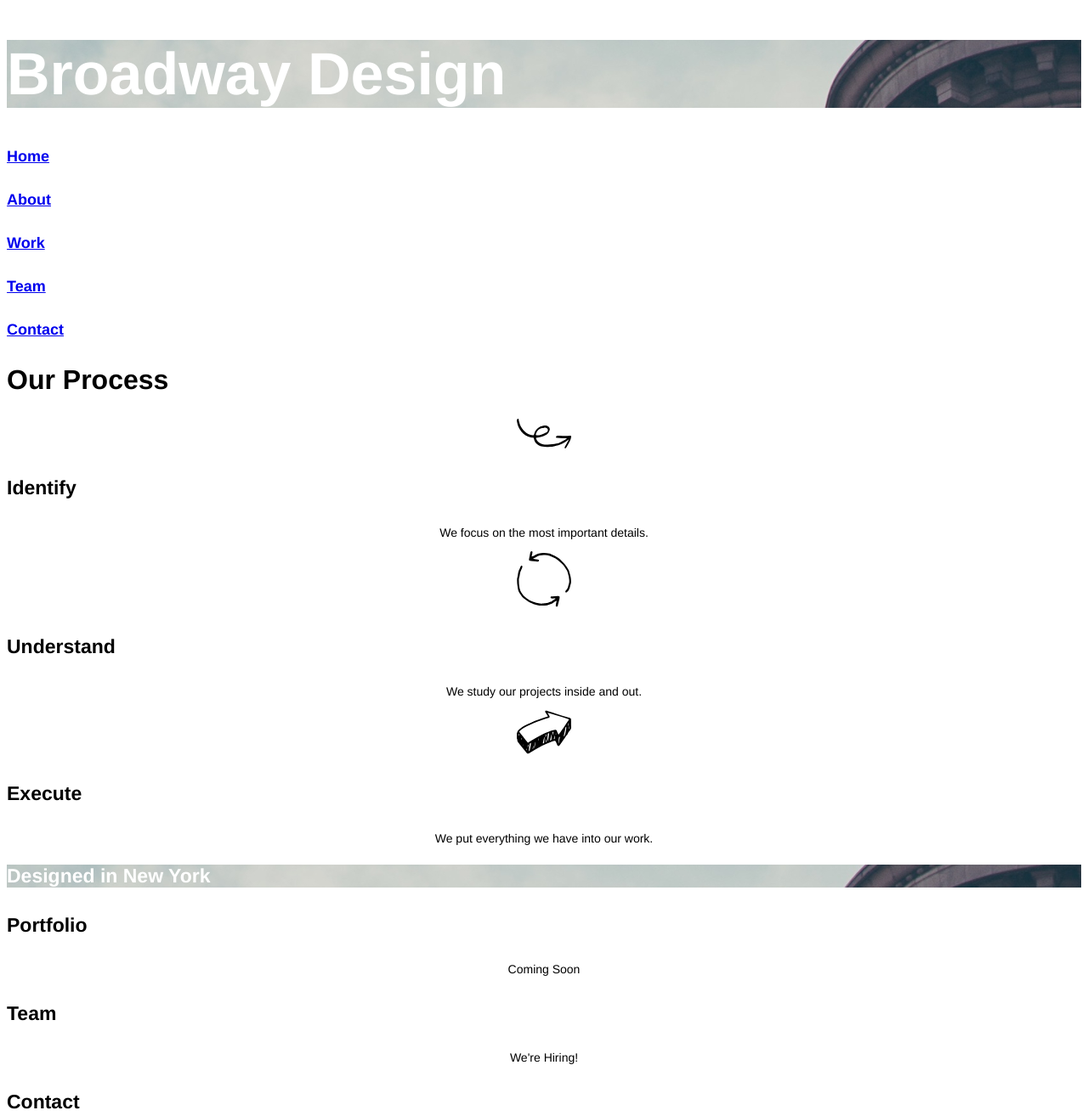
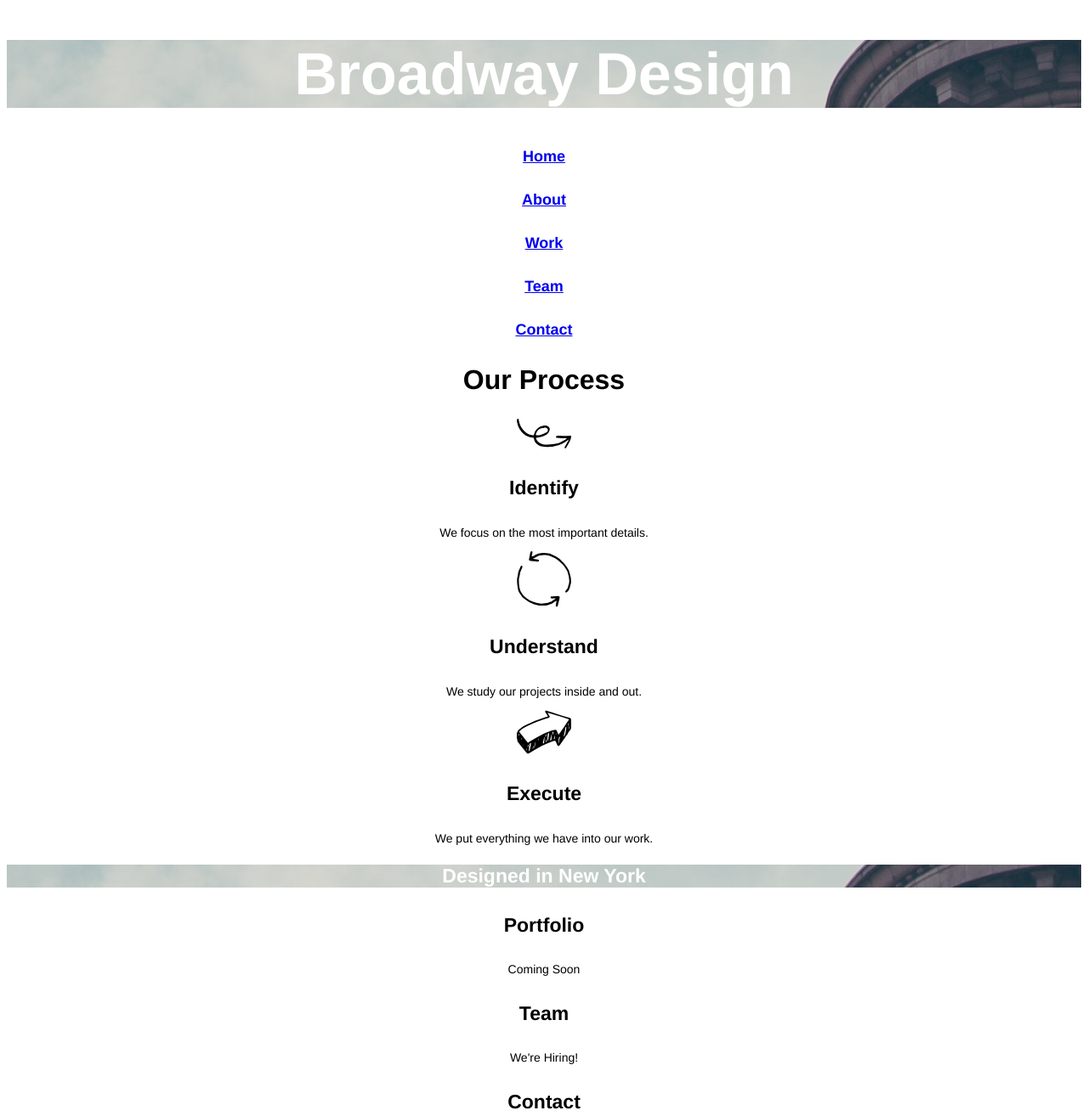
Before and after one commit to hollis96/broadway, a plain HTML site: page index.html in a window 1280 px wide. Shown: the top 1314 px of the page at 85% size. Drawn offline with Linux system fonts and the light colour scheme.

Commit message:
Update style.css

```diff
--- a/resources/css/style.css
+++ b/resources/css/style.css
@@ -9,10 +9,12 @@ h1 {
   font-size: 70px;
   font-weight:bold;
   color: white;
+  text-align: center;
 }
 
 h2 {
   font-family: Helvetica;
+  text-align: center;
   font-size: 32px;
   font-weight: bold;
 }
@@ -23,17 +25,20 @@ h3 {
   font-size: 23px;
   font-weight: bold;
   color: white;
+   text-align: center;
 }
 h4 {
   font-family: Helvetica;
   font-size: 23px;
   font-weight: bold;
+   text-align: center;
 }
 
 h5 {
   font-family: Helvetica;
   font-size: 18px;
   color: white;
+   text-align: center;
 }
 copyright {
   font-family: Helvetica;
```
